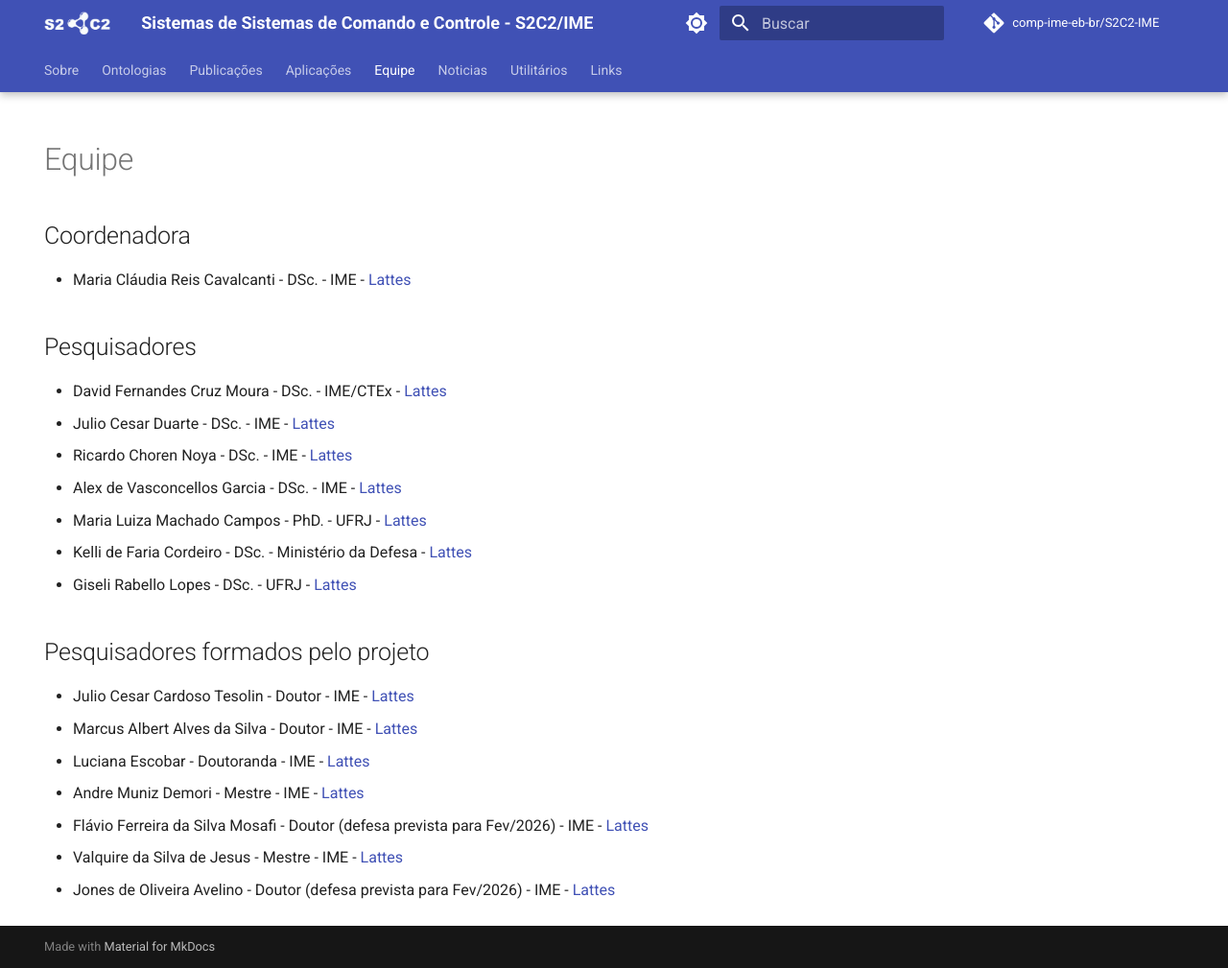
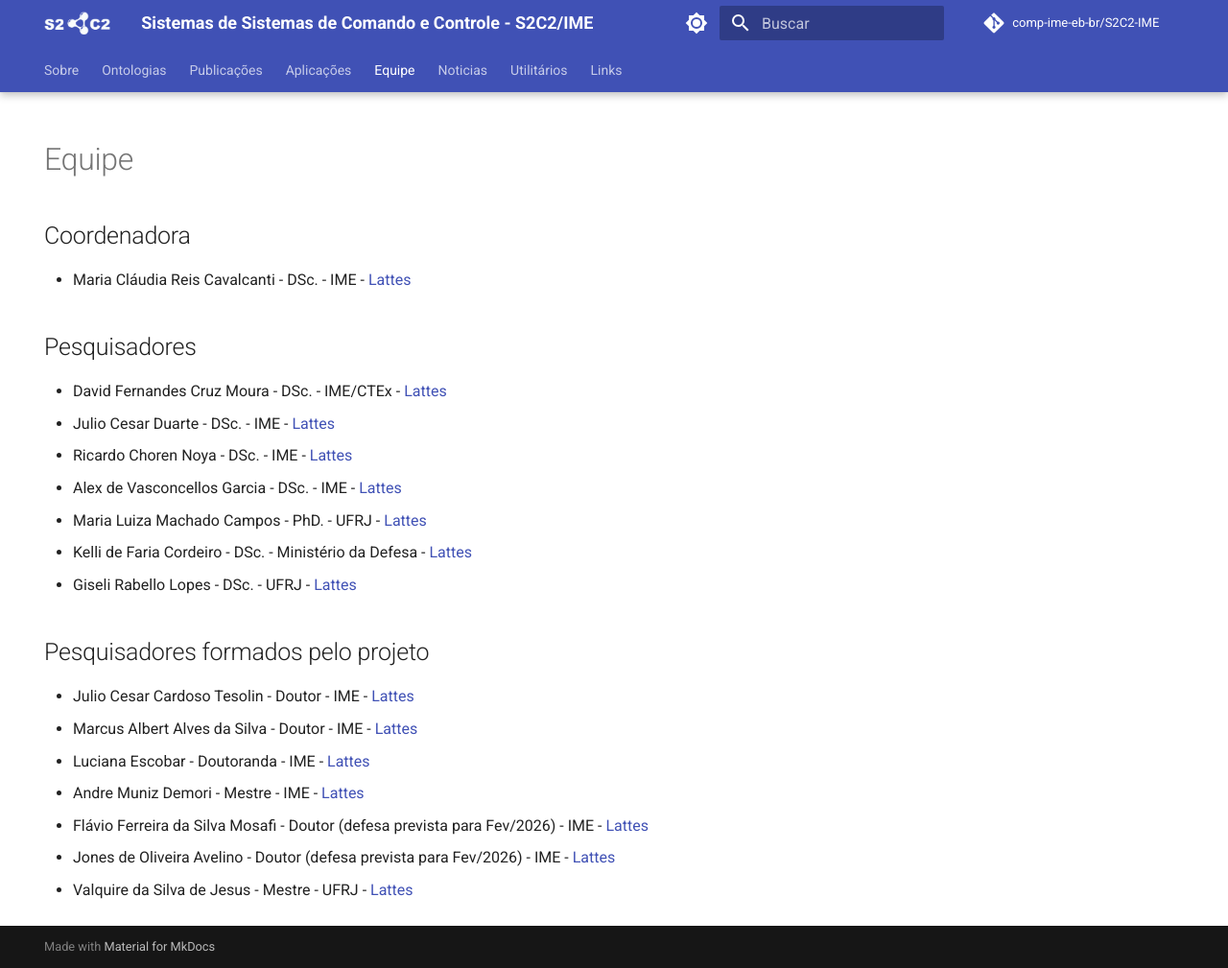
Before and after one commit to comp-ime-eb-br/S2C2-IME, an MkDocs documentation site: the page built from docs/equipe.md, in a window 1280 px wide and 1009 px high. Shown: the whole window at 96% size. Built offline with MkDocs 1.6.1 and Material for MkDocs 9.7.7, drawn with Linux system fonts in a browser that asks for light colours; comment, search, counter and statistics services are not loaded.

Commit message:
Update equipe.md

```diff
--- a/docs/equipe.md
+++ b/docs/equipe.md
@@ -22,5 +22,5 @@ hide:
 - Luciana Escobar - Doutoranda - IME - [Lattes](http://lattes.cnpq.br/3544952699818599)
 - Andre Muniz Demori - Mestre - IME - [Lattes](http://lattes.cnpq.br/4798474703355068)
 - Flávio Ferreira da Silva Mosafi - Doutor (defesa prevista para Fev/2026) - IME - [Lattes](http://lattes.cnpq.br/0601021723340429)
-- Valquire da Silva de Jesus - Mestre - IME - [Lattes](http://lattes.cnpq.br/2808697732330017)
 - Jones de Oliveira Avelino	- Doutor (defesa prevista para Fev/2026) - IME - [Lattes](http://lattes.cnpq.br/0111943490858704)
+- Valquire da Silva de Jesus - Mestre - UFRJ - [Lattes](http://lattes.cnpq.br/2808697732330017)
```
